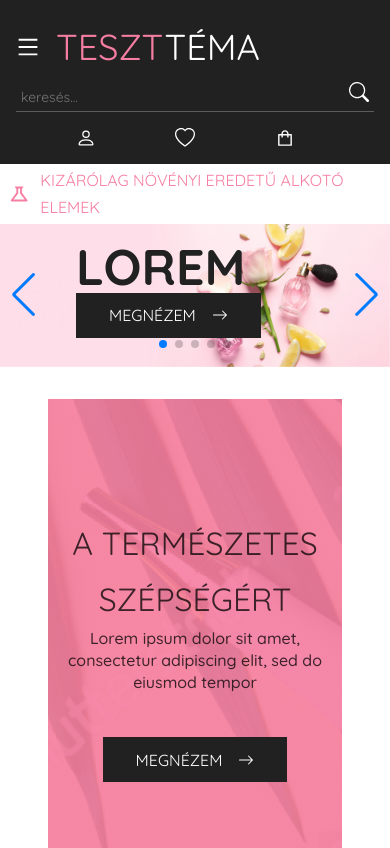
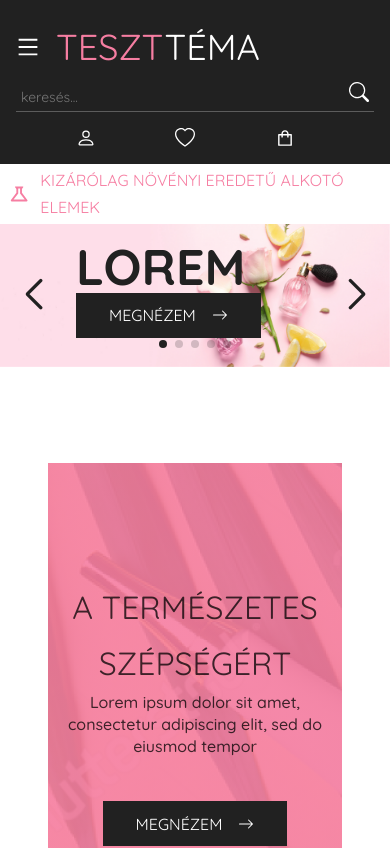
Before and after one commit to edinazabiak/react-frontend-task, a React (Create React App) app: page / in a window 390 px wide. Shown: the top 848 px of the page. Built offline with nearby package versions, Linux system fonts and the light colour scheme.

Commit message:
Swiper Home kész

```diff
--- a/src/components/highlight/Highlight.jsx
+++ b/src/components/highlight/Highlight.jsx
@@ -5,8 +5,8 @@ import { BsArrowRight } from 'react-icons/bs'
 export default function Highlight() {
 
     return (
-        <section className='container'>
-            <div className="highlight__container">
+        <section className='section'>
+            <div className="container highlight__container">
                 <h2>A természetes szépségért</h2>
                 <p>Lorem ipsum dolor sit amet, consectetur adipiscing elit, sed do eiusmod tempor</p>
                 <button className='btn btn__primary'>
--- a/src/components/highlight/highlight.css
+++ b/src/components/highlight/highlight.css
@@ -1,7 +1,7 @@
 .highlight__container {
     background-color: var(--color-primary);
     width: 100%;
-    height: 31.25rem;
+    height: 500px;
     background: linear-gradient(0deg, rgba(246, 125, 161, .9), rgba(246, 125, 161, .9)), url('../../assets/Mask\ Group.png');
     background-size: cover;
     padding: 0 .625rem;
@@ -28,41 +28,15 @@
 }
 
 @media(min-width: 576px) {
-    .highlight__container {
-        width: 479px;
-    }
-
     .highlight__container h2 {
         font-size: 3rem;
     }
 }
 
-@media (min-width: 768px) {
-    .highlight__container {
-        width: 720px;
-    }
-}
+@media (min-width: 768px) {}
 
-@media (min-width: 992px) {
-    .highlight__container {
-        width: 920px;
-    }
-}
+@media (min-width: 992px) {}
 
-@media (min-width: 1200px) {
-    .highlight__container {
-        width: 1120px;
-    }
-}
+@media (min-width: 1200px) {}
 
-@media (min-width: 1400px) {
-    .highlight__container {
-        width: 1320px;
-    }
-}
-
-@media(min-width: 1840px) {
-    .highlight__container {
-        width: 1780px;
-    }
-}
+@media (min-width: 1400px) {}
--- a/src/components/home/Home.jsx
+++ b/src/components/home/Home.jsx
@@ -16,9 +16,14 @@ export default function Home() {
             modules={[Navigation, Pagination, Scrollbar, A11y]}
             spaceBetween={10}
             slidesPerView={1}
-            pagination
+            autoplay={{
+                delay: 2500,
+                disableOnInteraction: false,
+            }}
+            pagination={{ clickable: true }}
             navigation={{ clickable: true }}
-            loop={true}>
+            loop={true}
+            className="home__swiper">
             <SwiperSlide>
                 <div className="home__item">
                     <img className='home__img' src={IMG} alt="" />
--- a/src/components/home/home.css
+++ b/src/components/home/home.css
@@ -28,22 +28,24 @@
     width: 100%;
 }
 
-.prev,
-.next {
-    font-size: 0;
-    line-height: 0;
-    position: absolute;
-    top: 50%;
-    display: block;
-    width: 1.25rem;
-    height: 1.25rem;
-    padding: 0;
-    cursor: pointer;
-    color: transparent;
-    border: none;
-    outline: 0;
-    background: 0 0;
-    z-index: 1;
+.home__swiper .swiper-button-next::after {
+    margin-right: 1.25rem;
+}
+
+.home__swiper .swiper-button-prev::after {
+    margin-left: 1.25rem;
+}
+
+.home__swiper .swiper-button-next::after,
+.home__swiper .swiper-button-prev::after {
+    color: var(--color-secondary);
+    font-size: 1.875rem;
+    font-weight: 600;
+}
+
+.home__swiper .swiper-pagination .swiper-pagination-bullet-active,
+.home__swiper .swiper-pagination .swiper-pagination-bullet {
+    background-color: var(--color-secondary);
 }
 
 @media (min-width: 576px) {
--- a/src/index.css
+++ b/src/index.css
@@ -135,13 +135,15 @@ a:hover {
 }
 
 /*============== LAYOUT ==============*/
-.container {
+.section {
     display: flex;
     flex-direction: column;
     justify-content: center;
     align-items: center;
     margin: 2rem 3rem;
 }
+
+.container {}
 
 .grid {
     display: grid;
@@ -150,17 +152,37 @@ a:hover {
 
 
 @media (min-width: 576px) {
+    .container {
+        width: 479px;
+    }
 }
 
 @media (min-width: 768px) {
+    .container {
+        width: 720px;
+    }
 }
 
 @media (min-width: 992px) {
+    .container {
+        width: 920px;
+    }
 }
 
 @media (min-width: 1200px) {
+    .container {
+        width: 1120px;
+    }
 }
 
 @media (min-width: 1400px) {
+    .container {
+        width: 1320px;
+    }
+}
 
+@media(min-width: 1840px) {
+    .container {
+        width: 1780px;
+    }
 }
```
